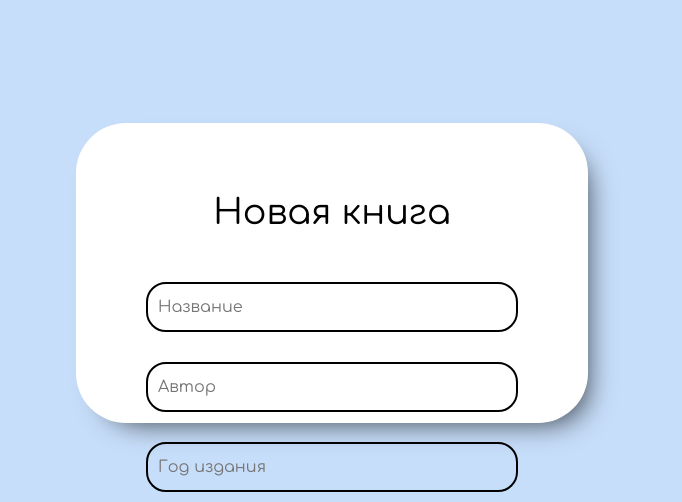
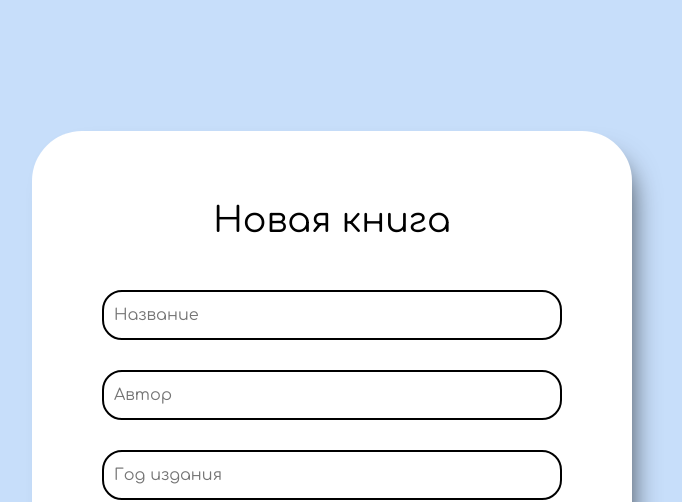
Before and after one commit to MaryBrandyBug/book-list-snp, a Next.js app: page / in a window 1280 px wide. Both pictures are taken after a click on the button 334 px from the left and 105 px from the top of the page. Shown: the top 502 px of the page, without its empty margins (308-990 px from the left). Built offline with nearby package versions, Linux system fonts and the light colour scheme.

Commit message:
Add adaptive styles CreateModal component: add new styles, change root position and width/height

```diff
--- a/components/CreateModal/createModal.module.scss
+++ b/components/CreateModal/createModal.module.scss
@@ -1,14 +1,15 @@
-@import '../../src/app/styles/colors.scss';
+@import '@/app/styles/colors.scss';
+@import '@/app/styles/mixins.scss';
 
 .root {
-  position: absolute;
+  position: fixed;
   top: 0;
   left: 0;
   display: flex;
   justify-content: center;
   align-items: center;
-  width: 100%;
-  height: 100%;
+  width: 100vw;
+  height: 100vh;
   background-color: $skyBlue;
 }
 
@@ -20,7 +21,7 @@
   align-items: center;
   gap: 50px;
   width: 40%;
-  height: 55%;
+  max-width: 770px;
   background-color: $white;
   border-radius: 50px;
   box-shadow: 13px 14px 29px -15px rgba($black, 0.75);
@@ -68,3 +69,32 @@
 .cancelBtn {
   background-color: $lightRed;
 }
+
+@include _1500 {
+  .content {
+    min-width: 600px;
+  }
+}
+
+@include _660 {
+  .content {
+    padding: 50px;
+    min-width: auto;
+    width: 90%;
+  }
+}
+
+@include _460 {
+  .header {
+    h2 {
+      font-size: 25px;
+    }
+  }
+
+  .btnContainer {
+    button {
+      width: 150px;
+      font-size: 14px;
+    }
+  }
+}
```
